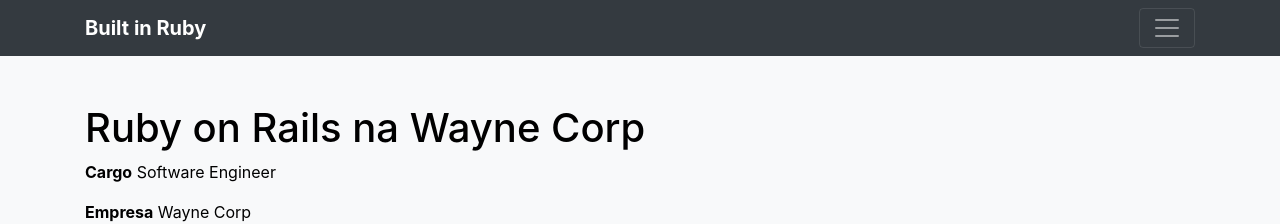
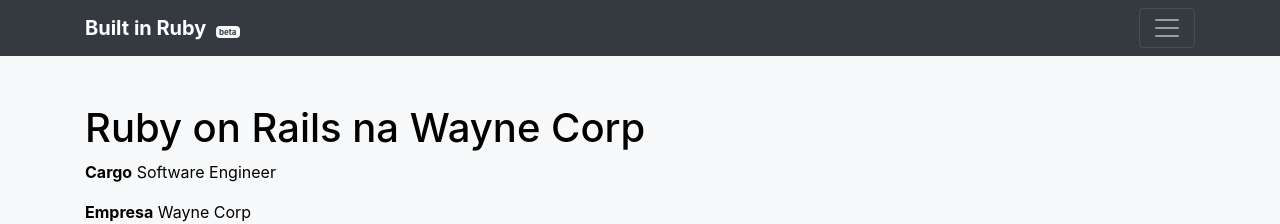
Before and after one commit to builtinruby/builtinruby, a Jekyll site: the page built from jobs/2020-09-01-ruby-on-rails-developer-na-wayne-corp.md, in a window 1280 px wide. Shown: the top 224 px of the page. Built offline with Jekyll 4.4.1, drawn with Linux system fonts in a browser that asks for light colours.

Commit message:
feat: add beta badge to navbar

```diff
--- a/_includes/navbar.html
+++ b/_includes/navbar.html
@@ -22,7 +22,10 @@
 <nav class="navbar navbar-dark bg-dark box-shadow">
   <div class="container d-flex justify-content-between">
     <a href="/" class="navbar-brand d-flex align-items-center">
-      <strong>{{ site.title }}</strong>
+      <strong>
+        {{ site.title }}&nbsp;
+        <small style="font-size: 8px;color: #ffffff;" class="badge badge-light text-dark">beta</small>
+      </strong>
     </a>
     <button class="navbar-toggler" type="button" data-toggle="collapse" data-target="#navbarHeader" aria-controls="navbarHeader" aria-expanded="false" aria-label="Toggle navigation">
       <span class="navbar-toggler-icon"></span>
```
